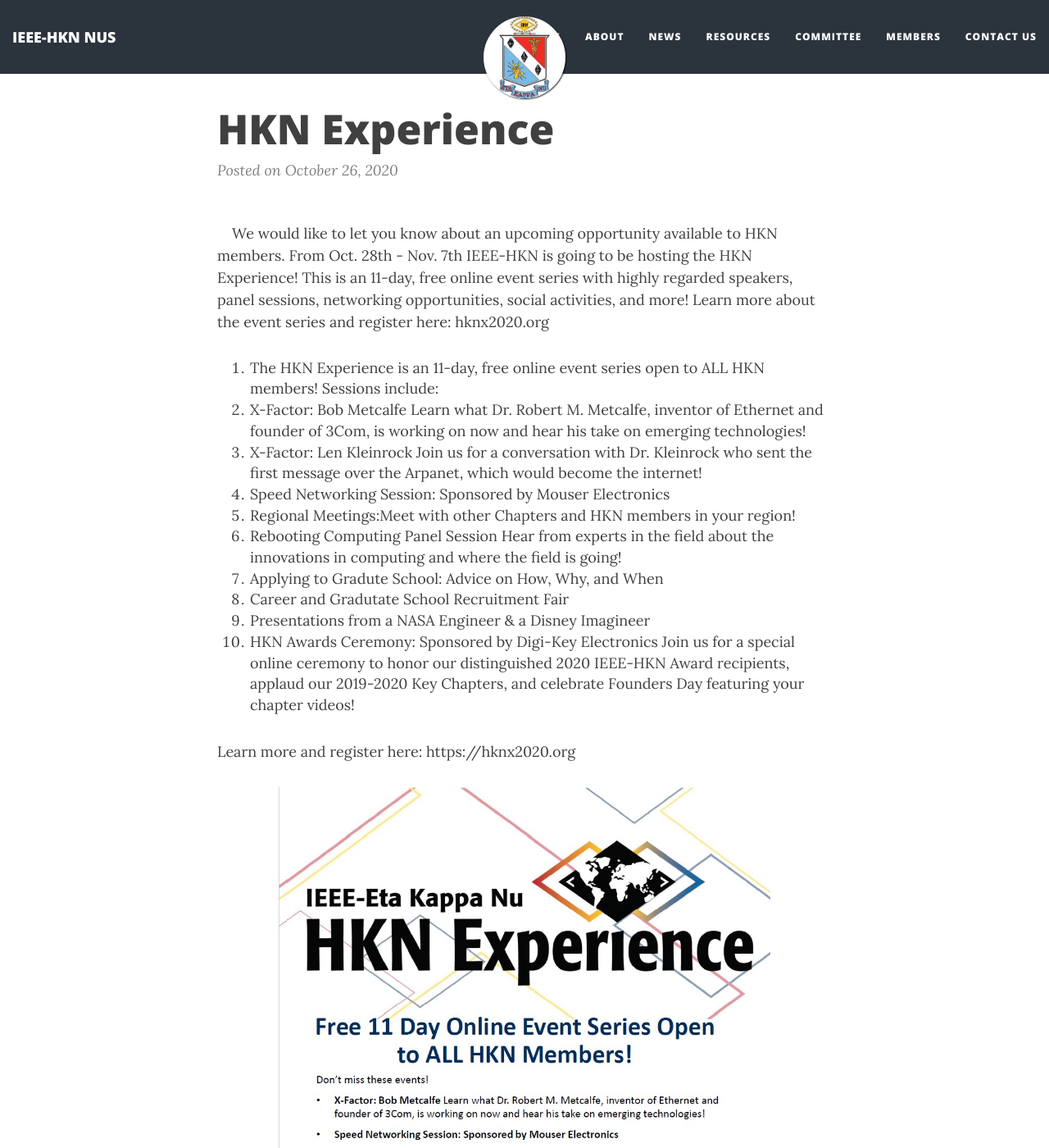
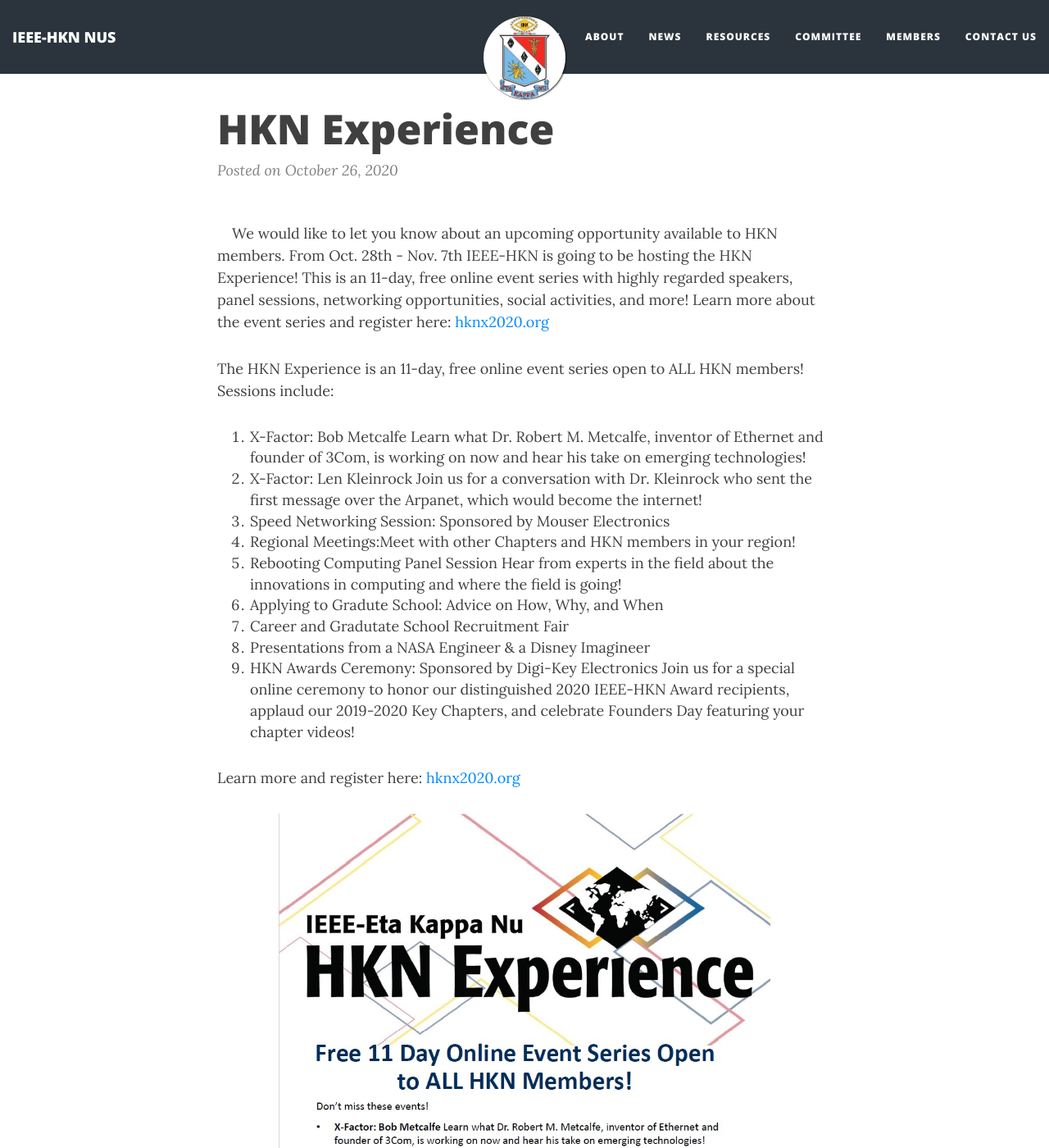
Before and after one commit to nus-ieee-hkn/news, a Jekyll site: the page built from _posts/2020-10-26-HKN-Experience.md, in a window 1280 px wide and 1400 px high. Shown: the whole window at 82% size. Built offline with Jekyll 4.4.1, drawn with Linux system fonts in a browser that asks for light colours; nearby versions of some CDN libraries; some of the changed lines change nothing that is shown.

Commit message:
Update link

```diff
--- a/_posts/2020-10-26-HKN-Experience.md
+++ b/_posts/2020-10-26-HKN-Experience.md
@@ -4,9 +4,9 @@
 tags: [HKNx2020, TheHKNExperience]
 ---
 
-&emsp;We would like to let you know about an upcoming opportunity available to HKN members. From Oct. 28th - Nov. 7th IEEE-HKN is going to be hosting the HKN Experience! This is an 11-day, free online event series with highly regarded speakers, panel sessions, networking opportunities, social activities, and more! Learn more about the event series and register here: hknx2020.org
+&emsp;We would like to let you know about an upcoming opportunity available to HKN members. From Oct. 28th - Nov. 7th IEEE-HKN is going to be hosting the HKN Experience! This is an 11-day, free online event series with highly regarded speakers, panel sessions, networking opportunities, social activities, and more! Learn more about the event series and register here: [hknx2020.org](https://hknx2020.org)
 
-1. The HKN Experience is an 11-day, free online event series open to ALL HKN members! Sessions include:
+The HKN Experience is an 11-day, free online event series open to ALL HKN members! Sessions include:
 1. X-Factor: Bob Metcalfe Learn what Dr. Robert M. Metcalfe, inventor of Ethernet and founder of 3Com, is working on now and hear his take on emerging technologies!
 1. X-Factor: Len Kleinrock Join us for a conversation with Dr. Kleinrock who sent the first message over the Arpanet, which would become the internet!
 1. Speed Networking Session: Sponsored by Mouser Electronics
@@ -17,7 +17,7 @@
 1. Presentations from a NASA Engineer & a Disney Imagineer
 1. HKN Awards Ceremony: Sponsored by Digi-Key Electronics Join us for a special online ceremony to honor our distinguished 2020 IEEE-HKN Award recipients, applaud our 2019-2020 Key Chapters, and celebrate Founders Day featuring your chapter videos!
 
-Learn more and register here: https://hknx2020.org
+Learn more and register here: [hknx2020.org](https://hknx2020.org)
 
 <div style="text-align:center; font-size: 12px">
     <img src ="/news/img/2020/2020-10-26-hkn-exp.jpg" width="600"><br>
```
